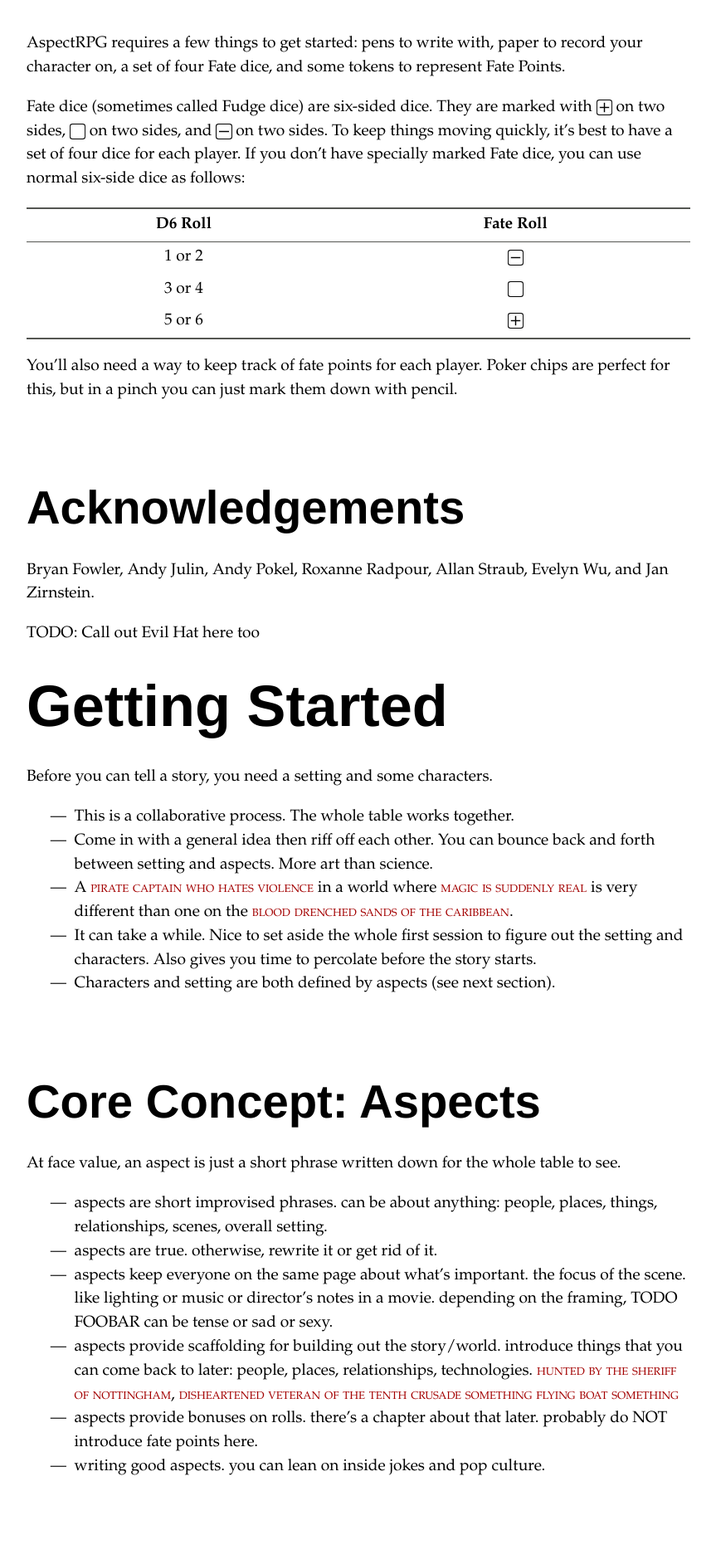
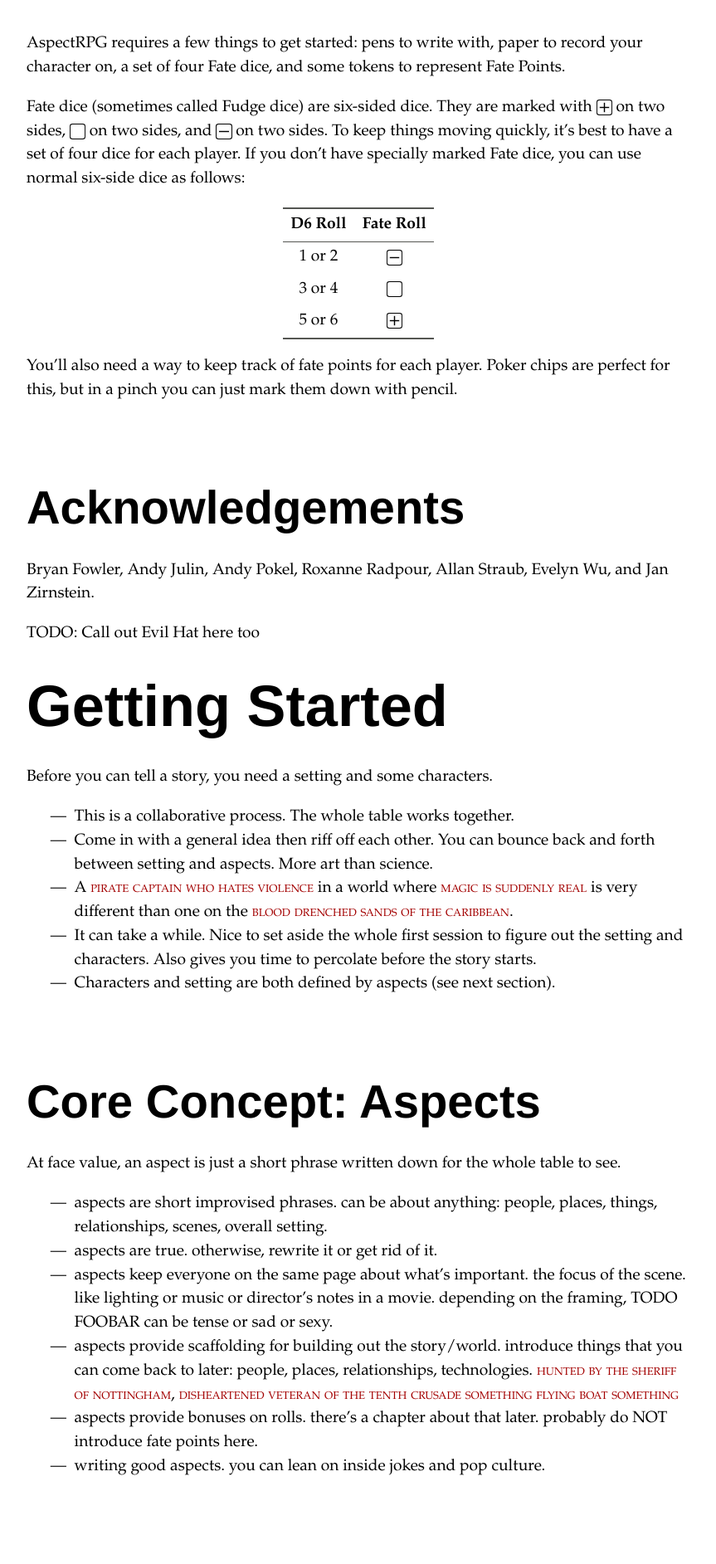
Before and after one commit to MiniFate/MiniFate, a Jekyll site: the page built from index.md, in a window 1280 px wide. Shown: the part 1272-3157 px from the top of the page at 83% size, without its empty margins (208-1071 px from the left). Built offline with Jekyll 4.4.1, drawn with Linux system fonts in a browser that asks for light colours; some of the changed text lies outside the part shown.

```diff
--- a/assets/_sass/main.scss
+++ b/assets/_sass/main.scss
@@ -108,6 +108,7 @@
 
 // Special alignment for skill and aspect tables
 table.key-def {
+  width: 100%;
   border-width: 0;
   td {
     text-align: left;
@@ -121,7 +122,8 @@
 
 // Other tables
 table {
-  width: 100%;
+  margin-right: auto;
+  margin-left: auto;
   font-size: 1em;
   font-variant-numeric: lining-nums tabular-nums;
   border-collapse: collapse;
```
Also changed, not shown: _chapters/00-outline.md (+2 -0 lines).
